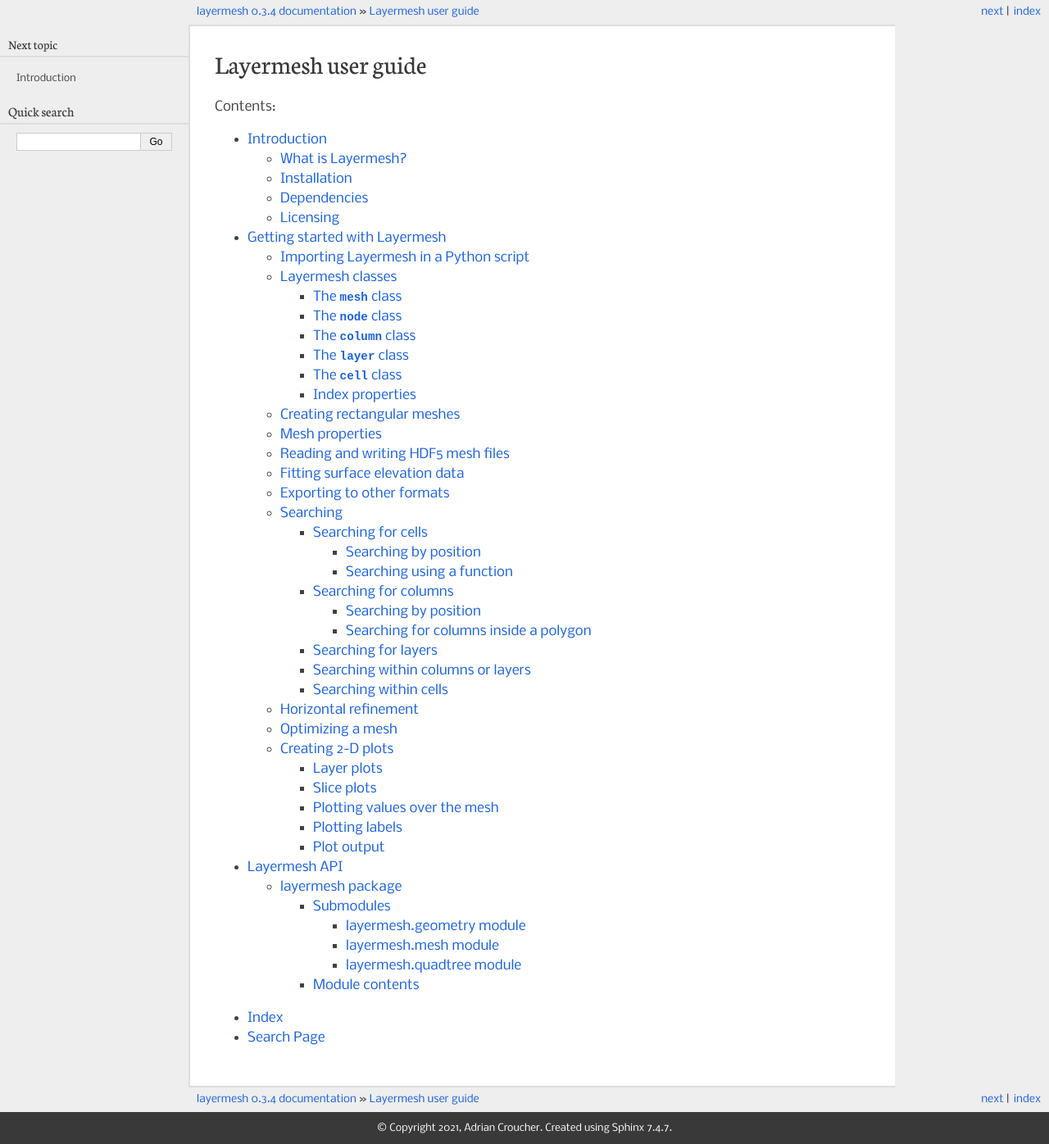
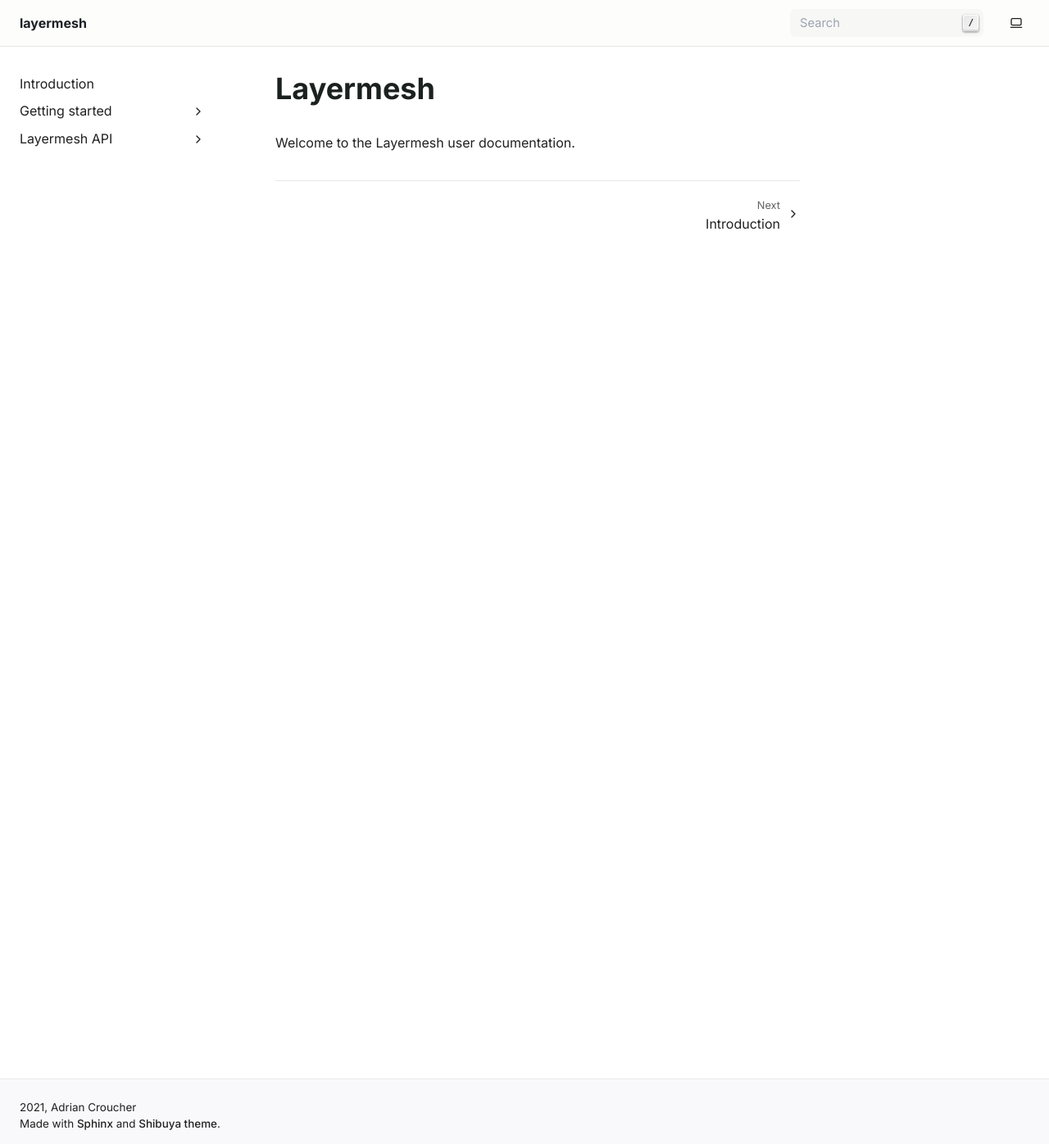
Before and after one commit to acroucher/layermesh, a Sphinx documentation site: the page built from doc/source/index.rst, in a window 1280 px wide and 1396 px high. Shown: the whole window at 82% size. Built offline with Sphinx 7.4.7, drawn with Linux system fonts in a browser that asks for light colours.

Commit message:
Switch to Shibuya Sphinx theme

```diff
--- a/doc/source/conf.py
+++ b/doc/source/conf.py
@@ -64,7 +64,7 @@
 #
 # This is also used if you do content translation via gettext catalogs.
 # Usually you set "language" from the command line for these cases.
-language = None
+language = 'en'
 
 # List of patterns, relative to source directory, that match files and
 # directories to ignore when looking for source files.
@@ -84,13 +84,16 @@
 # a list of builtin themes.
 #
 # html_theme = 'alabaster'
-html_theme = 'pyramid'
+html_theme = 'shibuya'
 
 # Theme options are theme-specific and customize the look and feel of a theme
 # further.  For a list of options available for each theme, see the
 # documentation.
 #
 # html_theme_options = {}
+html_theme_options = {
+    "github_url": "https://github.com/acroucher/layermesh"
+}
 
 # Add any paths that contain custom static files (such as style sheets) here,
 # relative to this directory. They are copied after the builtin static files,
@@ -102,12 +105,7 @@
 #
 # This is required for the alabaster theme
 # refs: http://alabaster.readthedocs.io/en/latest/installation.html#sidebars
-html_sidebars = {
-    '**': [
-        'relations.html',  # needs 'show_related': True theme option to display
-        'searchbox.html',
-    ]
-}
+html_sidebars = {}
 
 
 # -- Options for HTMLHelp output ------------------------------------------
--- a/doc/source/index.rst
+++ b/doc/source/index.rst
@@ -3,18 +3,14 @@
    You can adapt this file completely to your liking, but it should at least
    contain the root `toctree` directive.
 
-Layermesh user guide
-====================
+Layermesh
+=========
+
+Welcome to the Layermesh user documentation.
 
 .. toctree::
-   :maxdepth: 4
-   :caption: Contents:
+   :hidden:
 
    intro
    start
    modules
-
-.. only:: html
-
-   * :ref:`genindex`
-   * :ref:`search`
--- a/doc/source/requirements.txt
+++ b/doc/source/requirements.txt
@@ -1,7 +1,6 @@
 # File: doc/source/requirements.txt
 
 # Defining the exact version will make sure things don't break
-sphinx==6.2.1
-sphinx_rtd_theme==1.3.0
-readthedocs-sphinx-search==0.3.2
+sphinx==7.2.6
+shibuya==2024.1.17
 numpy
--- a/doc/source/start.rst
+++ b/doc/source/start.rst
@@ -1,8 +1,8 @@
 .. index:: Layermesh; getting started
 
-******************************
-Getting started with Layermesh
-******************************
+***************
+Getting started
+***************
 
 .. toctree::
    :maxdepth: 2
```
Also changed, not shown: .readthedocs.yaml.
